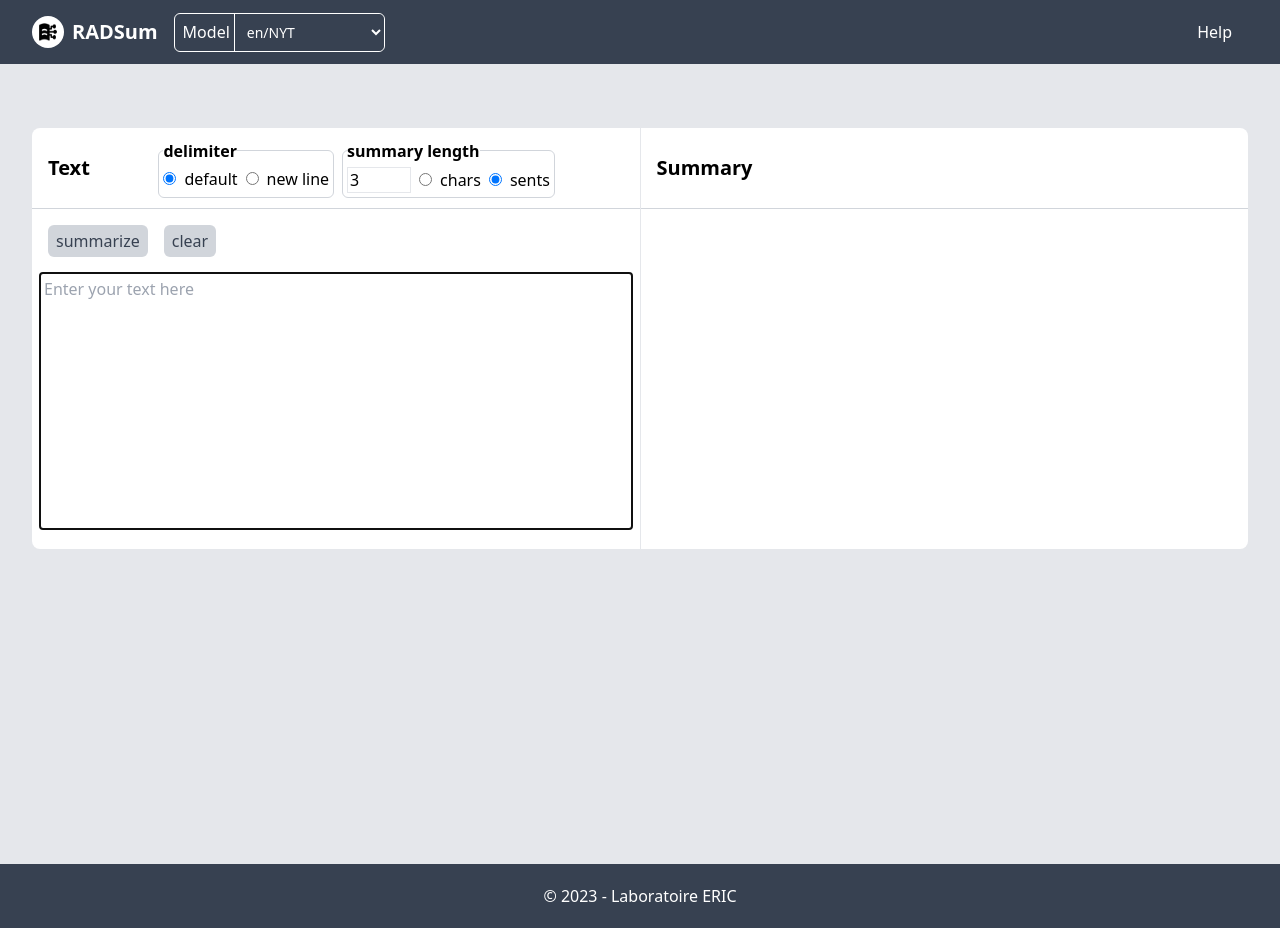
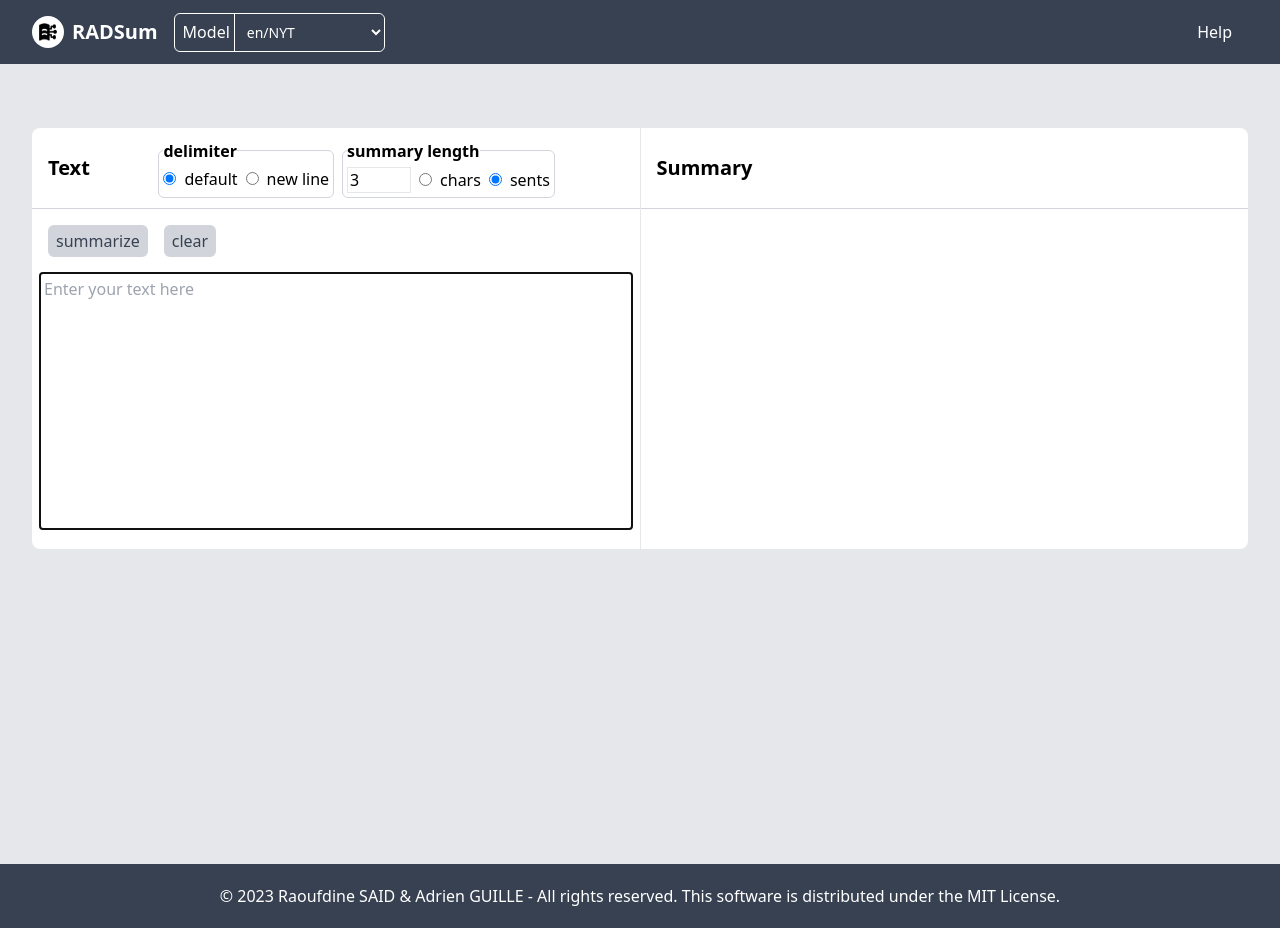
Before and after one commit to Baragouine/extrasum, a React (Create React App) app in the folder front/radsum/: page /extrasum-tmp-demo/ in a window 1280 px wide. Built offline with nearby package versions, Linux system fonts and the light colour scheme.

Commit message:
Licence MIT added.

```diff
--- a/front/radsum/src/Components/MainPage/Footer/Footer.jsx
+++ b/front/radsum/src/Components/MainPage/Footer/Footer.jsx
@@ -7,7 +7,7 @@ const Footer = () => {
         <div
             className="w-full h-16 bg-gray-700 text-white flex justify-center items-center text-center"
         >
-            &copy; {(new Date()).getFullYear()} - Laboratoire ERIC
+            &copy; 2023 Raoufdine SAID & Adrien GUILLE - All rights reserved. This software is distributed under the MIT License.
         </div>
     );
 };
```
Also changed, not shown: 1 other file (tests, documents, lock files or other folders).
